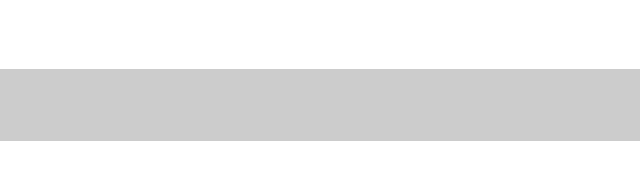
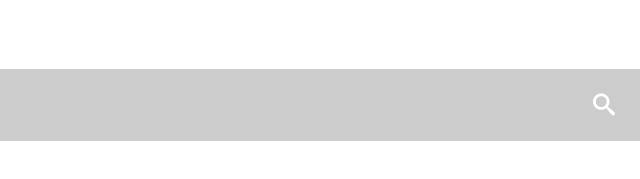
Before and after one commit to matt-tyas/Front-End-Boilerplate, a plain HTML site: page index.html in a window 1280 px wide. Shown: the part 725-904 px from the top of the page, 640-1280 px from the left. Drawn offline with nearby package versions, Linux system fonts and the light colour scheme.

Commit message:
Improved search

```diff
--- a/css/ui/test.scss
+++ b/css/ui/test.scss
@@ -1,6 +1,17 @@
 /*------------------------------------*\
     TEST.CSS
 \*------------------------------------*/
+
+@font-face {
+	font-family: 'icomoon';
+	src:url('../fonts/icomoon/icomoon.eot');
+	src:url('../fonts/icomoon/icomoon.eot?#iefix') format('embedded-opentype'),
+		url('../fonts/icomoon/icomoon.woff') format('woff'),
+		url('../fonts/icomoon/icomoon.ttf') format('truetype'),
+		url('../fonts/icomoon/icomoon.svg#icomoon') format('svg');
+	font-weight: normal;
+	font-style: normal;
+}
 
 a {
   text-decoration: none;
@@ -397,7 +408,7 @@ a {
 	top: 0;
 	padding: 0;
 	margin: 0;
-	line-height: 60px;
+	line-height: 70px;
 	text-align: center;
 	cursor: pointer;
 }
```
Also changed, not shown: css/style.css, fonts/codropsicons/codropsicons.svg (added), fonts/codropsicons/codropsicons.ttf (added), fonts/codropsicons/codropsicons.woff (added), fonts/codropsicons/license.txt (added), fonts/icomoon/icomoon.dev.svg (added), fonts/icomoon/icomoon.svg (added), fonts/icomoon/icomoon.ttf (added), fonts/icomoon/icomoon.woff (added), fonts/icomoon/license.txt (added), 2 other files.
